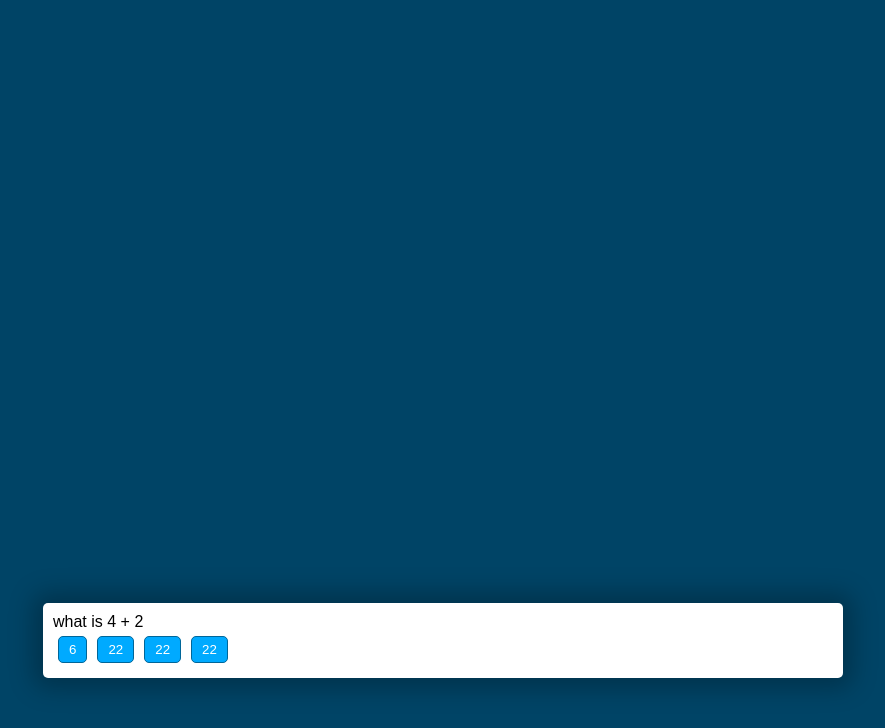
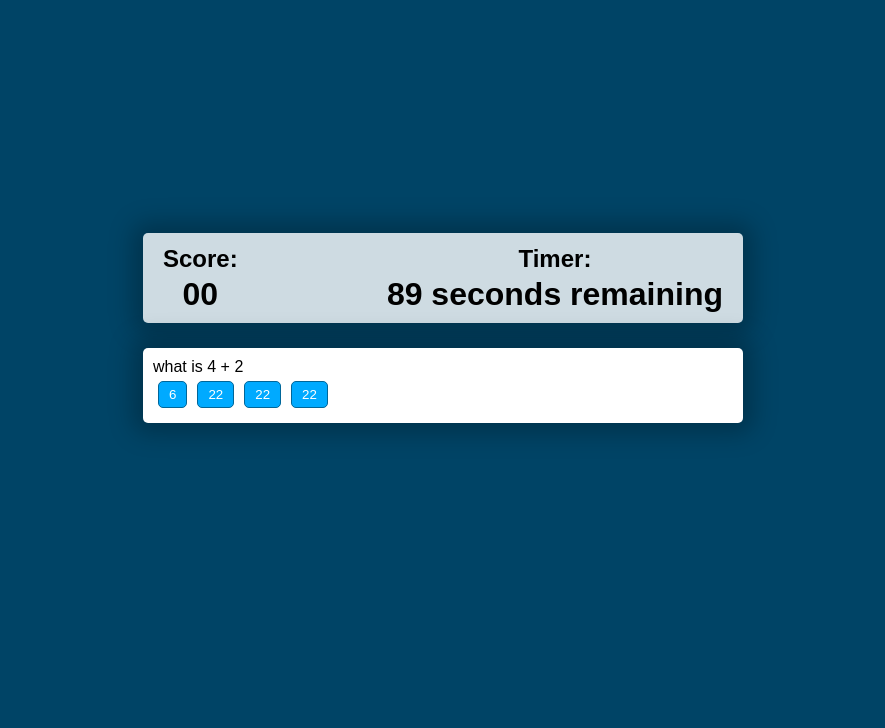
Before and after one commit to nickbanders/quiz, a plain HTML site: page index.html in a window 1280 px wide. Both pictures are taken after a click on the button "Start". Shown: the whole page, without its empty margins (197-1082 px from the left). Drawn offline with Linux system fonts and the light colour scheme.

Commit message:
added score and timer placement

```diff
--- a/assets/script.js
+++ b/assets/script.js
@@ -1,3 +1,5 @@
+var timerEl = document.getElementById('timer');
+
 const startButton = document.getElementById('start-btn')
 const nextButton = document.getElementById('next-btn')
 const questionContainerEl = document.getElementById
@@ -19,7 +21,36 @@ function startQuiz() {
   currentQuestionIndex = 0
   questionContainerEl.classList.remove('hide')
   setNextQuestion()
+  timer();
 }
+
+function timer() {
+    var timeLeft = 90;
+
+    // Use the `setInterval()` method to call a function to be executed every 1000 milliseconds
+    var timeInterval = setInterval(function () {
+      // As long as the `timeLeft` is greater than 1
+      if (timeLeft > 1) {
+        // Set the `textContent` of `timerEl` to show the remaining seconds
+        timerEl.textContent = timeLeft + ' seconds remaining';
+        // Decrement `timeLeft` by 1
+        timeLeft--;
+      } else if (timeLeft === 1) {
+        // When `timeLeft` is equal to 1, rename to 'second' instead of 'seconds'
+        timerEl.textContent = timeLeft + ' second remaining';
+        timeLeft--;
+      } else {
+        // Once `timeLeft` gets to 0, set `timerEl` to an empty string
+        timerEl.textContent = '';
+        // Use `clearInterval()` to stop the timer
+        clearInterval(timeInterval);
+        // Call the `displayMessage()` function
+        displayMessage();
+      }
+    }, 1000);
+  }
+
+
 
 function setNextQuestion() {
     resetState()
@@ -63,10 +94,15 @@ function selectAnswer(e) {
     }
 }
 
+// scoring
+
+var score = 0;
+
 function setStatusClass(element, correct) {
     clearStatusClass(element)
     if (correct) {
         element.classList.add('correct')
+        console.log
     } else {
         element.classList.add('wrong')
     }
@@ -76,6 +112,18 @@ function clearStatusClass(element) {
     element.classList.remove('correct')
     element.classList.remove('wrong')
 }
+
+// function finalScore(){
+//     var i = 0;
+//     var select1 = document.getElementById('score');
+//     var answer1 = select1.options[select1.selectedIndex].value;
+//         if(answer == "correct"){
+//             i++;
+//         }
+
+//     document.getElementById("scoreDisplay").innerHTML = i;
+//     }
+
 
 const questions = [
     {
--- a/assets/style.css
+++ b/assets/style.css
@@ -11,31 +11,57 @@
 
 body {
     --hue: var(--hue-neutral);
-    padding: 0;
-    margin: 0;
     display: flex;
-    width: 100vw;
-    height: 100vw;
+    flex-direction: column;
+    height: 50vw;
     justify-content: center;
     align-items: center;
     background-color: hsl(var(--hue), 100%, 20%);
 }
 
 body.correct {
-    --hue: var(--hue-correct);
+    background-image: url("https://compote.slate.com/images/4ba866e4-7c66-4322-90e6-9bc0df06e4ef.jpg");
+    background-repeat: no-repeat;
+    background-size: cover;
 }
 
 body.wrong {
     background-image: url("https://i.kym-cdn.com/entries/icons/original/000/016/729/large.jpg");
+    background-repeat: no-repeat;
+    background-size: cover;
 }
 
+
+.info {
+    width: 600px;
+    width: 600px;
+    max-width: 75%;
+    background-color: rgba(255, 255, 255, 0.808);
+    border-radius: 5px;
+
+    box-shadow: 0 0 25px 10px rgb(0 0 0 / .25);
+    margin-bottom: 25px;
+    vertical-align: middle;
+    display: flex;
+    align-items: center;
+    justify-content: space-between;
+}
+
+.score, .timer {
+    text-align: center;
+    padding: 0 20px 0 20px;
+    line-height: .5;
+}
+
+
 .container {
-    width: 800px;
-    max-width: 80%;
+    width: 600px;
+    max-width: 75%;
     background-color: white;
     border-radius: 5px;
     padding: 10px;
     box-shadow: 0 0 25px 10px rgb(0 0 0 / .25);
+    vertical-align: middle;
 }
 
 .btn.grid {
--- a/index.html
+++ b/index.html
@@ -11,6 +11,14 @@
 </head>
 
 <body>
+    <div class="info">
+        <div id="score" class="score"><h2>Score:</h2>
+        <h1>00</h1></div>
+        <div class="timer"><h2>Timer:</h2>
+        <h1 id="timer"></h1>
+    </div>
+
+    </div>
     <div class="container">
         <div id="question-container" class="hide">
             <div id="question">Question</div>
@@ -20,11 +28,13 @@
                 <button class="btn">Answer 3</button>
                 <button class="btn">Answer 4</button>
             </div>
+            <div id="answer"></div>
         </div>
         <div class="controls">
         <button id="start-btn" class="start-btn btn">Start</button>
         <button id="next-btn" class="next-btn btn hide">Next</button>
         </div>
+
     </div>
 </body>
 
```
